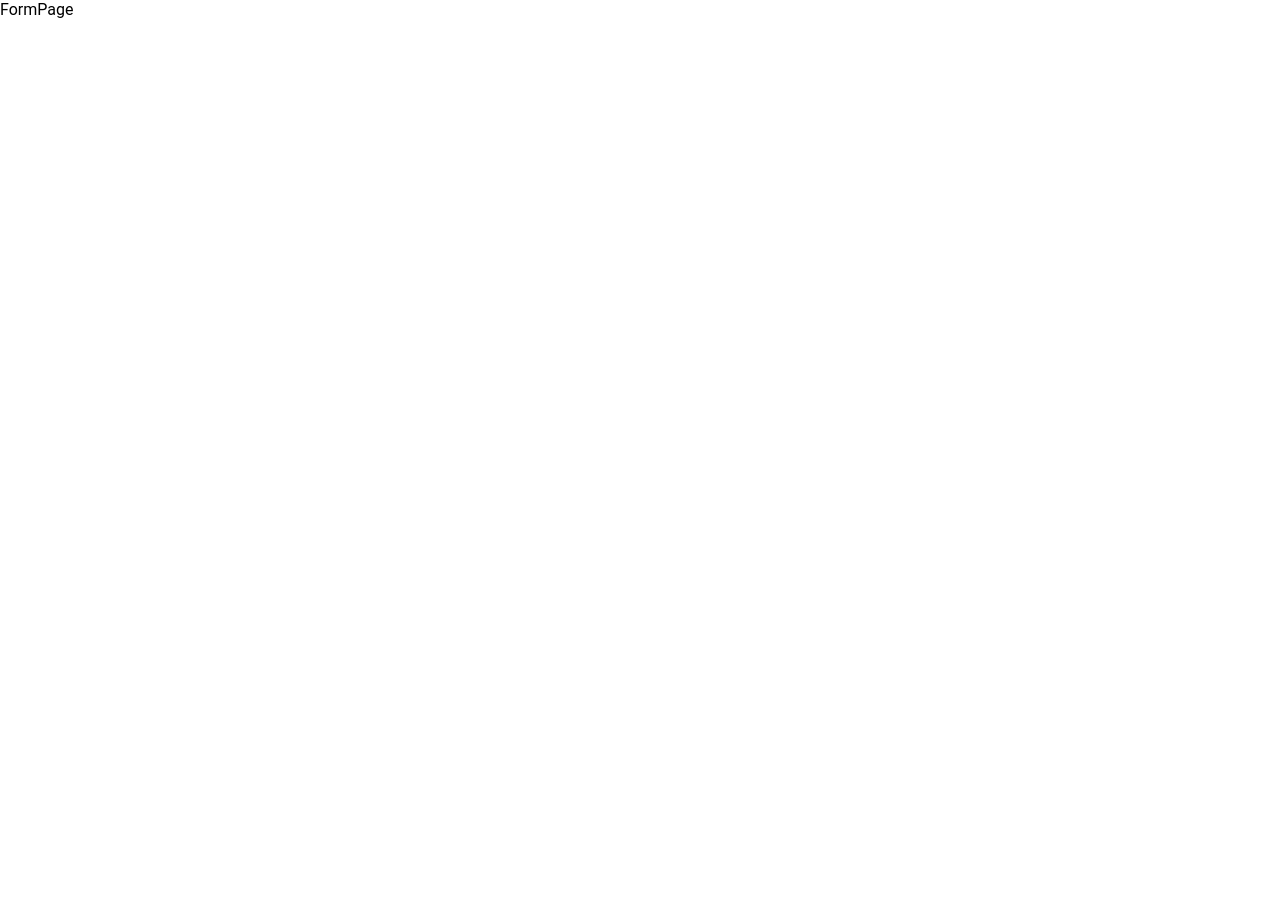
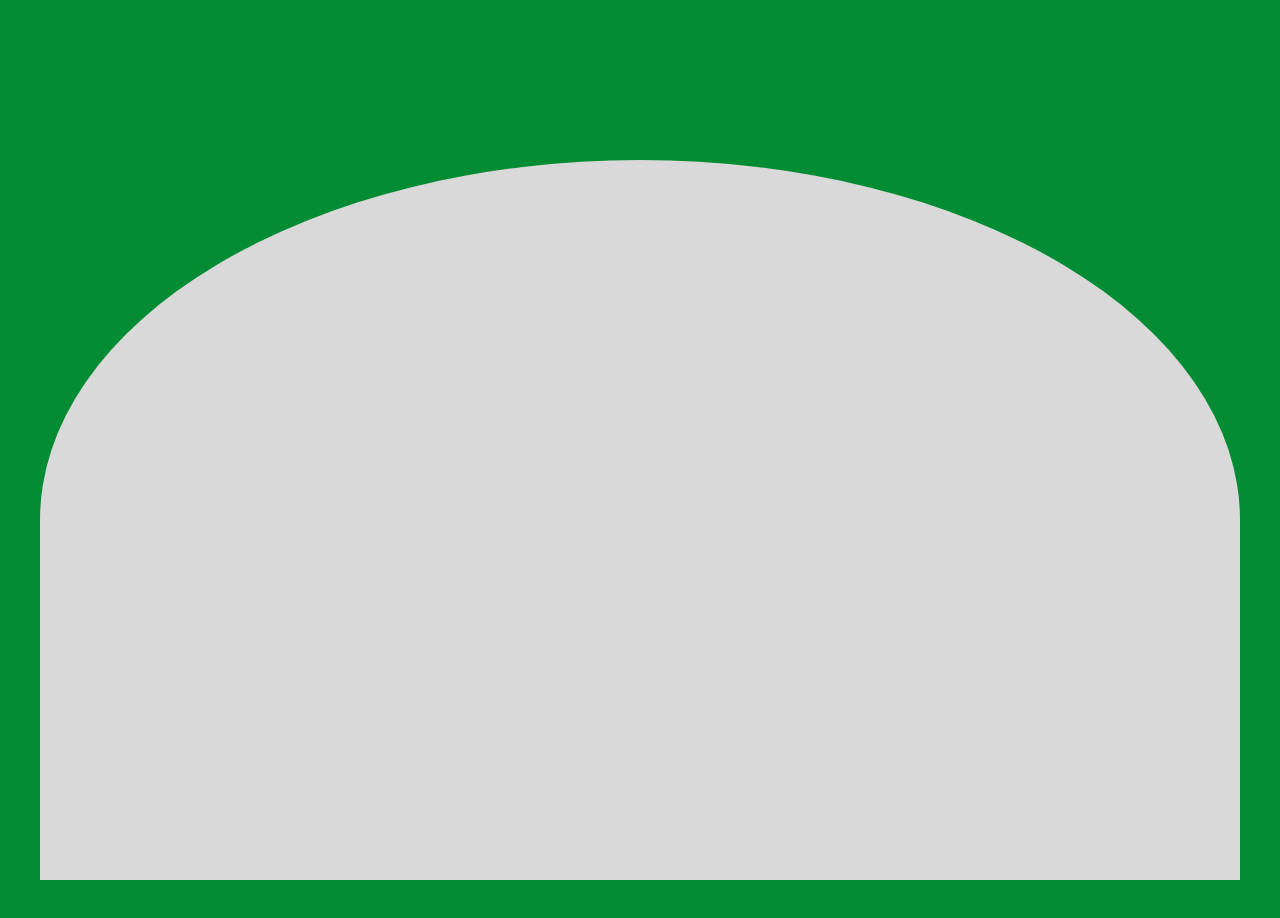
Before and after one commit to Tonny221/unemat-app, a React (Create React App) app: page /form in a window 1280 px wide. Shown: the top 918 px of the page. Before the commit the page ends 800 px from the top, so only its background shows below. Built offline with nearby package versions, Linux system fonts and the light colour scheme; the HTML template or start-up script is replaced by a standard one.

Commit message:
form page start

```diff
--- a/src/pages/FormPage.js
+++ b/src/pages/FormPage.js
@@ -1,8 +1,19 @@
+import { Box, Container, styled } from '@mui/material'
 import React from 'react'
+
+const SectionContainer = styled(Container)(({theme}) => ({
+  backgroundColor: '#D9D9D9',
+  height: '90vh',
+  borderRadius: '50% 50% 0 0'
+}));
 
 const FormPage = () => {
   return (
-    <div>FormPage</div>
+    <Box sx={{ backgroundColor: '#038C33', minHeight: '100vh', paddingTop: '10rem' }}>
+      <SectionContainer>
+
+      </SectionContainer>
+    </Box>
   )
 }
 
```
